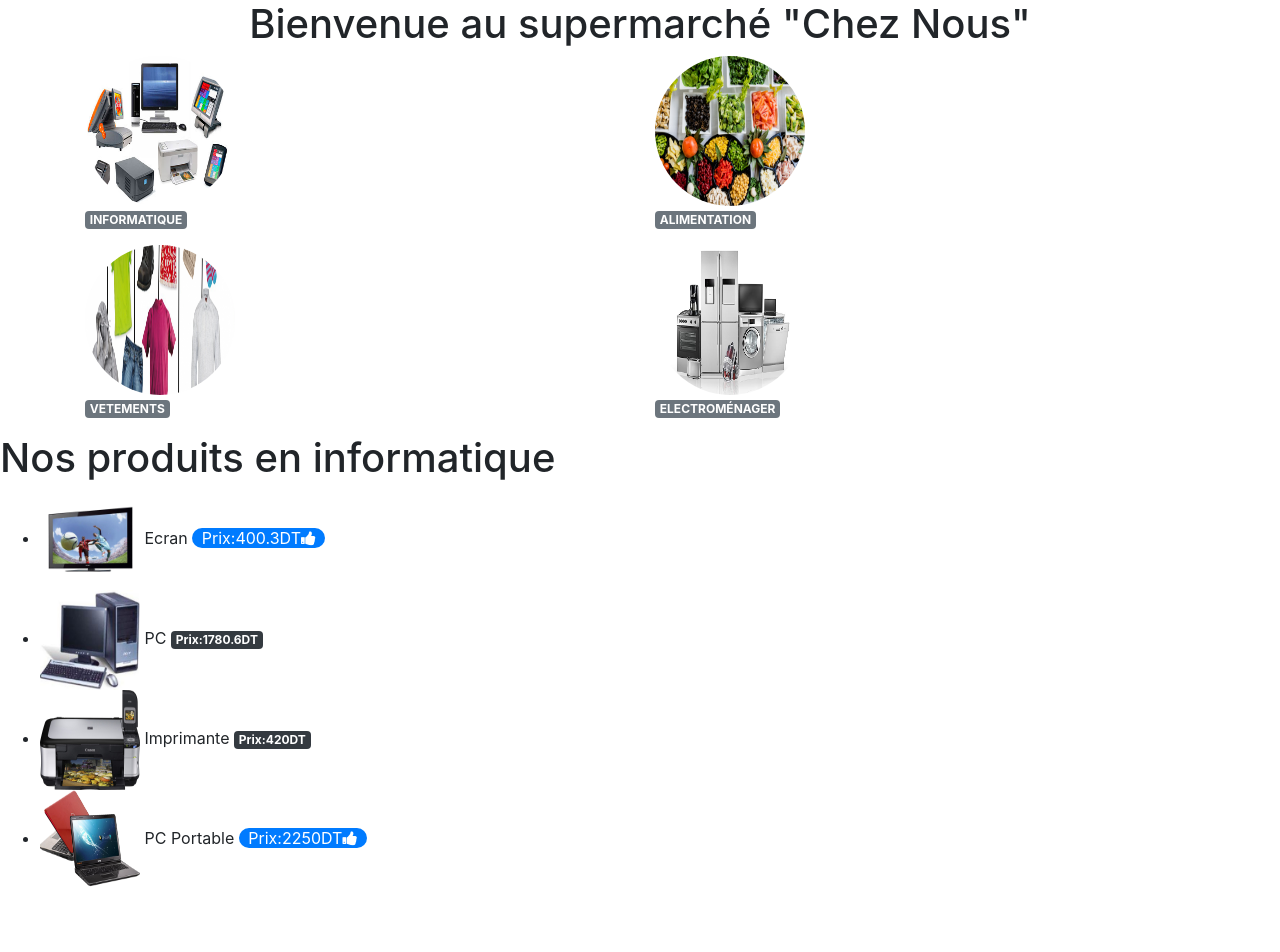
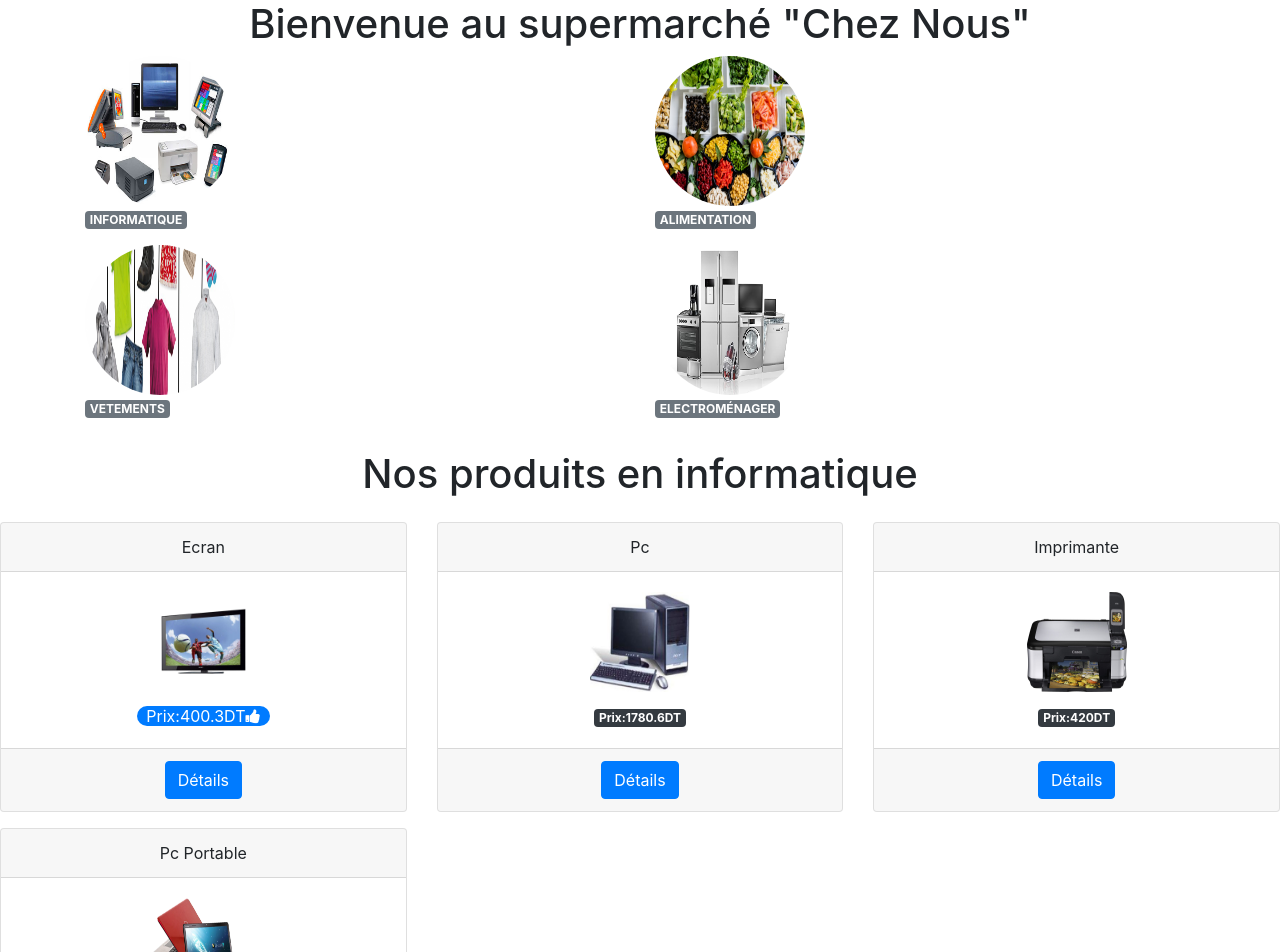
Before and after one commit to yaakoubinourhene/exercicetp6, an Angular app: page / in a window 1280 px wide. Shown: the top 952 px of the page. Before the commit the page ends 906 px from the top, so only its background shows below. Built offline with nearby package versions, Linux system fonts and the light colour scheme.

Commit message:
Design Composant materiel modifié

```diff
--- a/src/app/composants/informatique/listmateriel/listmateriel.component.html
+++ b/src/app/composants/informatique/listmateriel/listmateriel.component.html
@@ -1,9 +1,16 @@
-<h1>Nos produits en informatique</h1>
-<ul>
-    <ng-container *ngFor="let t of materiels">
-        <li *ngIf="t.quantite>0">
-            <nou-materiel [mat]="t"></nou-materiel>
-        </li>
+<h1 class="text-center pt-3">Nos produits en informatique</h1>
+<div class="conatiner">
+    <div class="row">
+        <ng-container *ngFor="let t of materiels">
 
-    </ng-container>
-</ul>
+            <div class="col-4 pt-3" *ngIf="t.quantite>0">
+
+                <nou-materiel [mat]="t"></nou-materiel>
+
+            </div>
+
+        </ng-container>
+
+
+    </div>
+</div>
--- a/src/app/composants/informatique/materiel/materiel.component.html
+++ b/src/app/composants/informatique/materiel/materiel.component.html
@@ -1,5 +1,15 @@
-<img [src]="mat.photo" alt="matériels" height="100px" width="100px">
-           {{mat.libelle}}
-           <span [ngClass]="{'badge badge-pill badge-primary':mat.hautGamme==true,'badge badge-dark':mat.hautGamme==false}">
-               Prix:{{mat.prix}}DT<i [ngClass]="{'fa fa-thumbs-up':mat.hautGamme==true}"></i>
-           </span>
+
+<div class="card text-center">
+    <div class="card-header">
+        {{mat.libelle|titlecase}}
+    </div>
+    <div class="card-body">
+        <h4 class="card-title"><img [src]="mat.photo" alt="matériels" height="100px" width="100px"></h4>
+        <p class="card-text"><span [ngClass]="{'badge badge-pill badge-primary':mat.hautGamme==true,'badge badge-dark':mat.hautGamme==false}">
+            Prix:{{mat.prix}}DT<i [ngClass]="{'fa fa-thumbs-up':mat.hautGamme==true}"></i>
+        </span></p>
+    </div>
+    <div class="card-footer text-muted">
+        <button type="button" class="btn btn-primary">Détails</button>
+    </div>
+</div>
```
